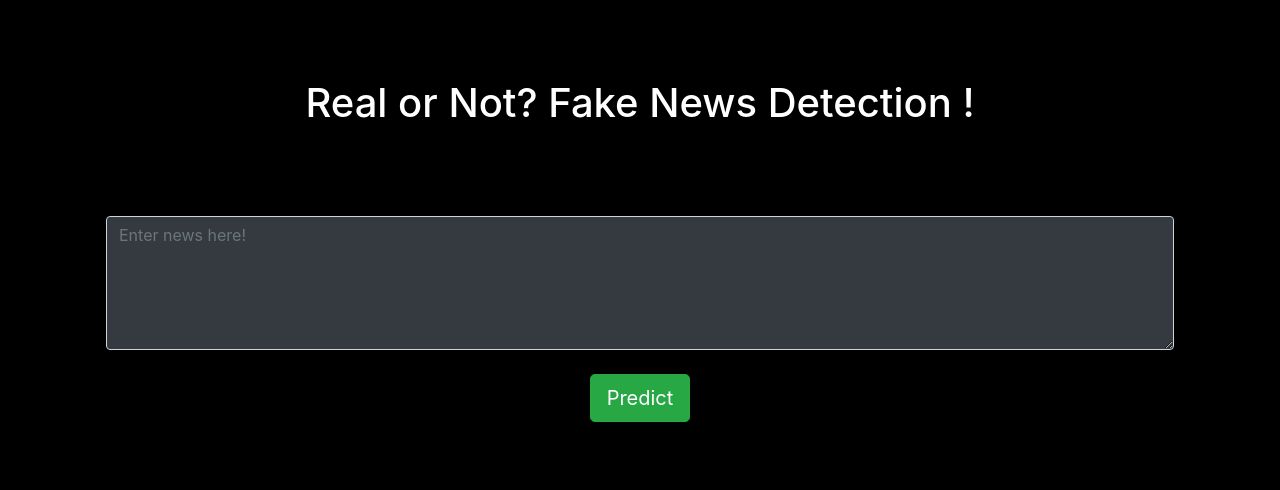
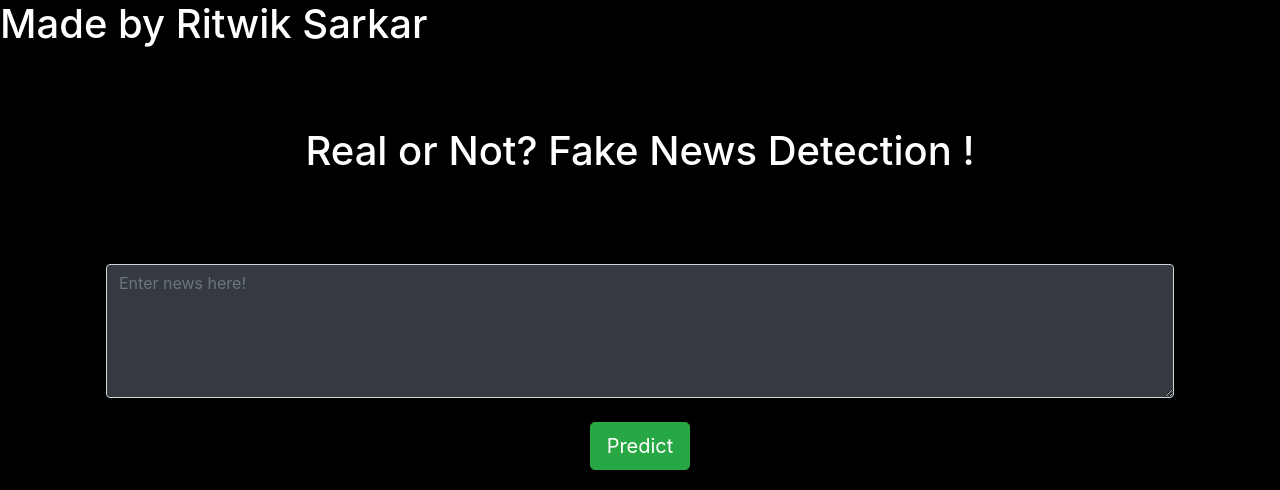
Before and after one commit to ritwiksarkar11/Fake_News_Classifier, a Flask app: page / in a window 1280 px wide. Shown: the top 490 px of the page. Run offline with Flask 2, Linux system fonts and the light colour scheme; parts of the project's set-up code (start-up, migrations or seed data) failed here and were passed over; some libraries are stand-ins or nearby versions.

Commit message:
Update index.html

```diff
--- a/templates/index.html
+++ b/templates/index.html
@@ -30,6 +30,7 @@
 	</style>
 </head>
 <body>
+	<h1> Made by Ritwik Sarkar </h1>
 	<div align="center" style="margin-top: 50px;" class="container">
 		<div class="card bg-transparent">
 			<div class="card-header bg-transparent">
```
